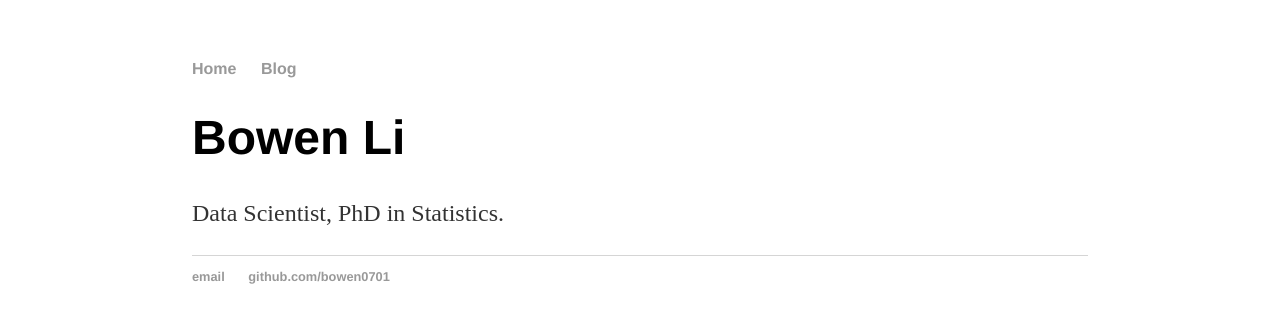
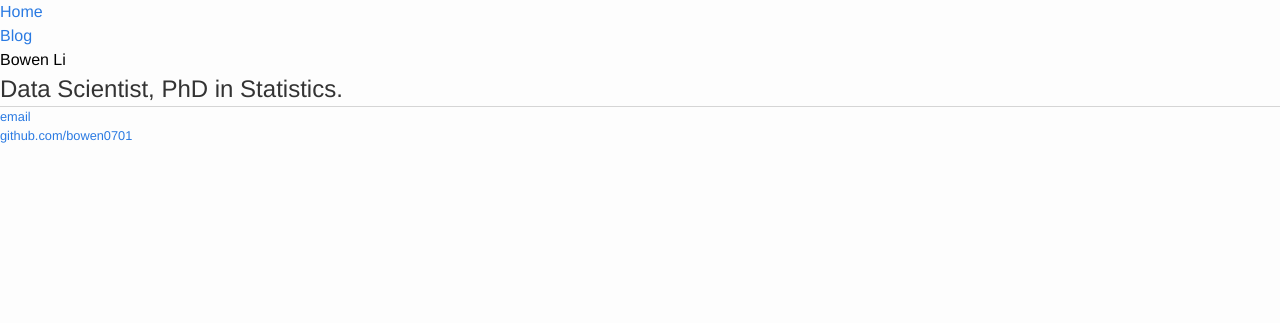
Before and after one commit to bowen0701/bowen0701.github.io, a Jekyll site: the page built from index.html, in a window 1280 px wide. Shown: the top 323 px of the page. Built offline with Jekyll 4.4.1, drawn with Linux system fonts in a browser that asks for light colours.

Commit message:
Update main.css as Karpathy's style

```diff
--- a/css/main.css
+++ b/css/main.css
@@ -1,28 +1,28 @@
+/* Base */
+/* ----------------------------------------------------------*/
+
+* {
+  margin: 0;
+  padding: 0;
+}
+
+html, body { height: 100%; }
+
 body {
-    margin: 60px auto;
-    width: 70%;
+  font-family: Helvetica, Arial, sans-serif;
+  font-size: 16px;
+  line-height: 1.5;
+  font-weight: 300;
+  background-color: #fdfdfd;
 }
-nav ul, footer ul {
-    font-family:'Helvetica', 'Arial', 'Sans-Serif';
-    padding: 0px;
-    list-style: none;
-    font-weight: bold;
-}
-nav ul li, footer ul li {
-    display: inline;
-    margin-right: 20px;
-}
-a {
-    text-decoration: none;
-    color: #999;
-}
-a:hover {
-    text-decoration: underline;
-}
-h1 {
-    font-size: 3em;
-    font-family:'Helvetica', 'Arial', 'Sans-Serif';
-}
+
+
+a         { color: #2a7ae2; text-decoration: none; }
+a:hover   { color: #000; text-decoration: underline; }
+a:visited { color: #205caa; }
+
+h1, h2, h3, h4, h5, h6 { font-size: 100%; font-weight: 400; }
+
 p {
     font-size: 1.5em;
     line-height: 1.4em;
```
